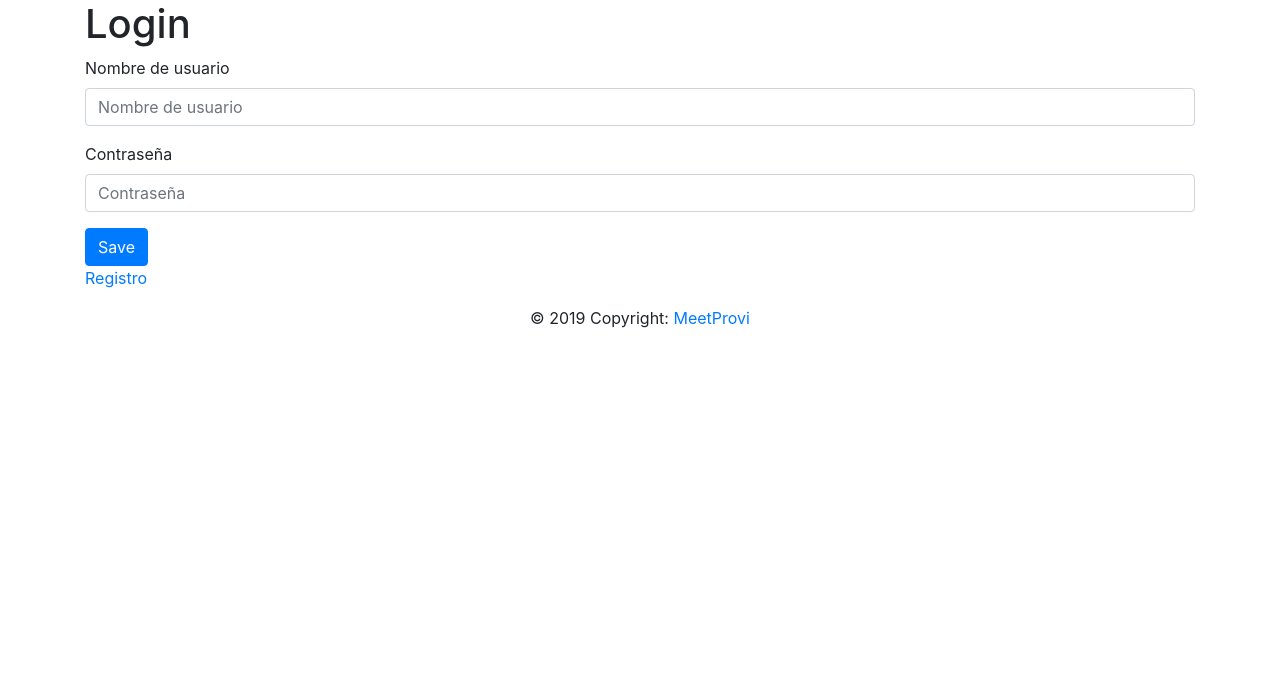
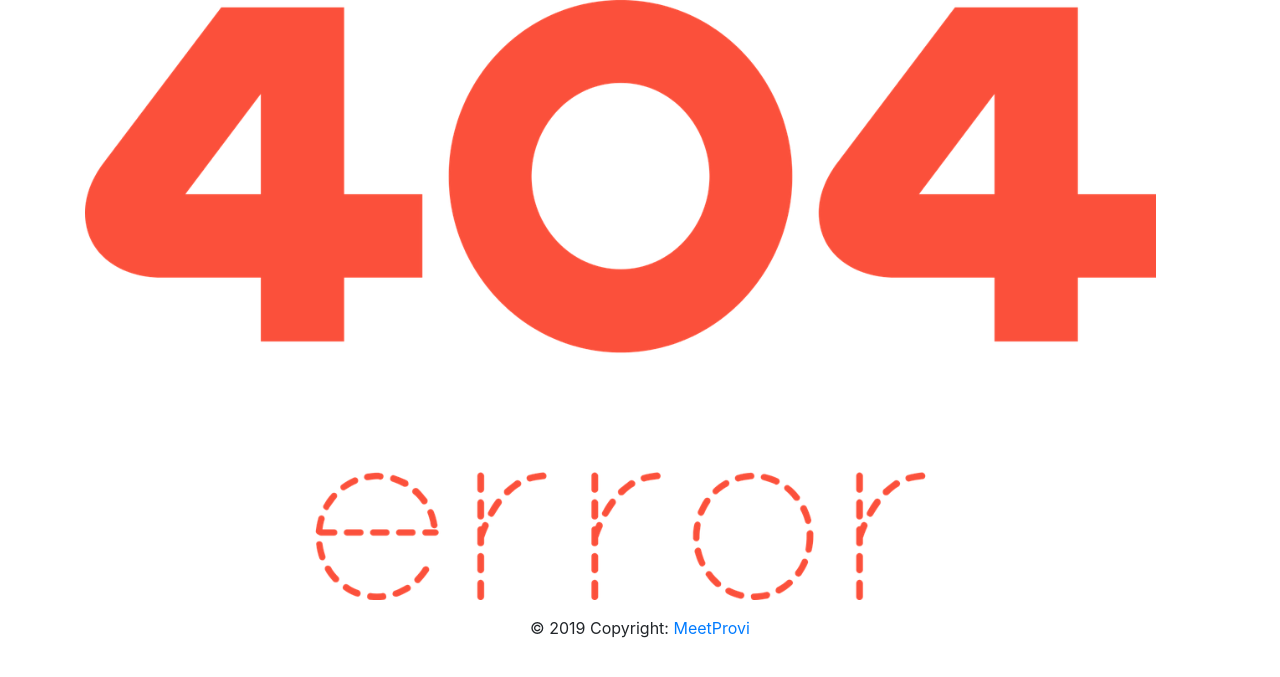
Before and after one commit to chmezac/MeetProvi, a Django app: page /login/ in a window 1280 px wide. Shown: the part 56-733 px from the top of the page. Run offline with Django 3.2, Linux system fonts and the light colour scheme; a user stored in the database is signed in; tables that the repository leaves empty hold one stand-in row (values such as "Sample post"); some libraries are stand-ins or nearby versions.

Commit message:
Ultimo commit

```diff
--- /dev/null
+++ b/blog/static/js/index.js
@@ -0,0 +1 @@
+localStorage.removeItem('lugar');
--- a/blog/static/js/login.js
+++ b/blog/static/js/login.js
@@ -1,3 +1,4 @@
+localStorage.removeItem('lugar')
 $(document).ready(
-
+    $('#form') > $('input').addClass('form-control')
 );
--- a/blog/static/js/lugar_solicitar.js
+++ b/blog/static/js/lugar_solicitar.js
@@ -1,3 +1,4 @@
+localStorage.removeItem('lugar');
 $(document).ready(
     (function(){
         $('#id_tipo_lugar').addClass('form-control');
--- a/blog/static/js/lugar_ver.js
+++ b/blog/static/js/lugar_ver.js
@@ -1,3 +1,4 @@
+localStorage.removeItem('lugar');
 $(document).ready(
     function cargar(){
         var xhttp = new XMLHttpRequest();
@@ -9,7 +10,7 @@ $(document).ready(
                 for (i = 0; i < data.count; i++) {
                     if (data.results[i].estado){
                         $('#info').append(
-                            '<div class="col-sm-12 col-md-6 col-lg-3 card">'+
+                            '<div class="col-sm-12 col-md-6 col-lg-3" style="margin-top: 20px;">'+
                                 '<h5>'+data.results[i].nombre+'</h5>'+
                                 '<img class="imginfo" src="'+data.results[i].imagen+'" alt="">'+
                                 '<div>'+
@@ -20,7 +21,7 @@ $(document).ready(
                                 '</div>'+
                                 '<div>'+
                                     '<label for="descripcion"><strong>Descripcion:</strong></label>'+
-                                    '<p class="overflow-auto pinfo" style="max-height: 300px; min-height: 100px;">'+data.results[i].descripcion+'</p>'+
+                                    '<p class="overflow-auto pinfo text-justify" style="max-height: 300px; min-height: 100px; padding: 10px;">'+data.results[i].descripcion+'</p>'+
                                 '</div>'+
                             '</div>'
                         );
--- a/blog/static/js/map.js
+++ b/blog/static/js/map.js
@@ -1,3 +1,4 @@
+localStorage.removeItem('lugar');
 $(document).ready(
     (function(){
         mapboxgl.accessToken = 'pk.eyJ1IjoibGlpdmUyd28iLCJhIjoiY2p4dmNzYzVjMDNsbTNtbzhibzJrOHNoOCJ9.FQrkLdm3nToP7pFYoTViWQ';
--- a/blog/static/js/registro.js
+++ b/blog/static/js/registro.js
@@ -1,3 +1,4 @@
+localStorage.removeItem('lugar');
 $(document).ready(
     (function(){
         $('#form') > $('input').addClass("form-control");
--- a/blog/templates/index.html
+++ b/blog/templates/index.html
@@ -68,5 +68,5 @@
         </div>
     </div>
 </article>
-
+<script src="{% static 'js/index.js' %}"></script>
 {% endblock %}
--- a/blog/templates/lugares/pendiente.html
+++ b/blog/templates/lugares/pendiente.html
@@ -23,5 +23,6 @@
     <script src="{% static 'js/lugar_pendiente.js' %}"></script>
 {% else %}
     <img src="{% static 'img/404.png' %}" alt="404 not found" class="img-fluid">
+    <script src="{% static 'js/index.js' %}"></script>
 {% endif %}
 {% endblock %}
--- a/blog/templates/lugares/solicitar.html
+++ b/blog/templates/lugares/solicitar.html
@@ -59,10 +59,11 @@
                     </div>
                 </div>
             </div>
-        <button type="button" class="btn btn-primary save btn btn-default" id="btnsubmit">Enviar</button>
+            <button type="button" class="btn btn-primary save btn btn-default" id="btnsubmit">Enviar</button>
         </form>
     <script src="{% static 'js/lugar_solicitar.js' %}"></script>
 {% else %}
     <img src="{% static 'img/404.png' %}" alt="404 not found" class="img-fluid">
+    <script src="{% static 'js/index.js' %}"></script>
 {% endif %}
 {% endblock %}
--- a/blog/templates/registration/login.html
+++ b/blog/templates/registration/login.html
@@ -1,17 +1,30 @@
 {% extends 'base.html' %}
 
 {% block content %}
-    <h1>Login</h1>
-    <form method="POST">{% csrf_token %}
-            <div class="form-group">
-                <label for="username">Nombre de usuario</label>
-                <input type="text" class="form-control" id="username" name="username" placeholder="Nombre de usuario">
-            </div>
-            <div class="form-group">
-                <label for="password">Contraseña</label>
-                <input type="password" class="form-control" id="password" name="password" placeholder="Contraseña">
-            </div>
-            <button type="submit" class="btn btn-primary save btn btn-default">Save</button>
+{% load static %}
+{% if user.is_authenticated %}
+    <img src="{% static 'img/404.png' %}" alt="404 not found" class="img-fluid">
+    <script src="{% static 'js/index.js' %}"></script>
+{% else %}
+<h1>Login</h1>
+    <form method="POST" id="form" >{% csrf_token %}
+            {{ form.as_p }}
+            <button type="submit" class="btn btn-primary save btn-default .ml-1">Iniciar</button>
+            <a class="btn btn-warning .ml-1" href="{% url 'registro' %}">Registro</a>
     </form>
-    <a href="{% url 'registro' %}">Registro</a>
+
+    <div class="row featurette" style="margin-top: 50px;">
+        <div class="col-md-12 col-lg-5">
+            <h2 class="featurette-heading">Es importante.</h2>
+            <h4><span class="text-muted">No compartas tu informacion personal con nadie.</span></h4>
+            <p class="lead text-justify">Lorem ipsum dolor sit, amet consectetur adipisicing elit. Earum autem, consectetur minima voluptatem corporis harum, nisi vitae consequatur adipisci possimus atque et nesciunt quaerat sequi doloribus ut, cupiditate voluptatibus quam! Lorem ipsum dolor, sit amet consectetur adipisicing elit. Nam expedita sed voluptate quidem rerum reiciendis debitis, tempore culpa eligendi dolor voluptas? A maiores nemo aliquam cupiditate recusandae, illum saepe distinctio!</p>
+        </div>
+        <div class="col-md-12 col-lg-7">
+            <img class="featurette-image img-fluid" alt="Imagen" src="https://www.c2enterprise.com/sites/default/files/ux-2_0.png">
+        </div>
+    </div>
+
+
+    <script src="{% static 'js/login.js' %}"></script>
+{% endif %}
 {% endblock %}
```
Also changed, not shown: blog/static/js/lugar_editar.js (+4 -3 lines), blog/static/js/lugar_pendiente.js (+5 -2 lines), blog/templates/lugares/editar.html (+37 -12 lines), blog/templates/registration/registro.html (+22 -5 lines).
